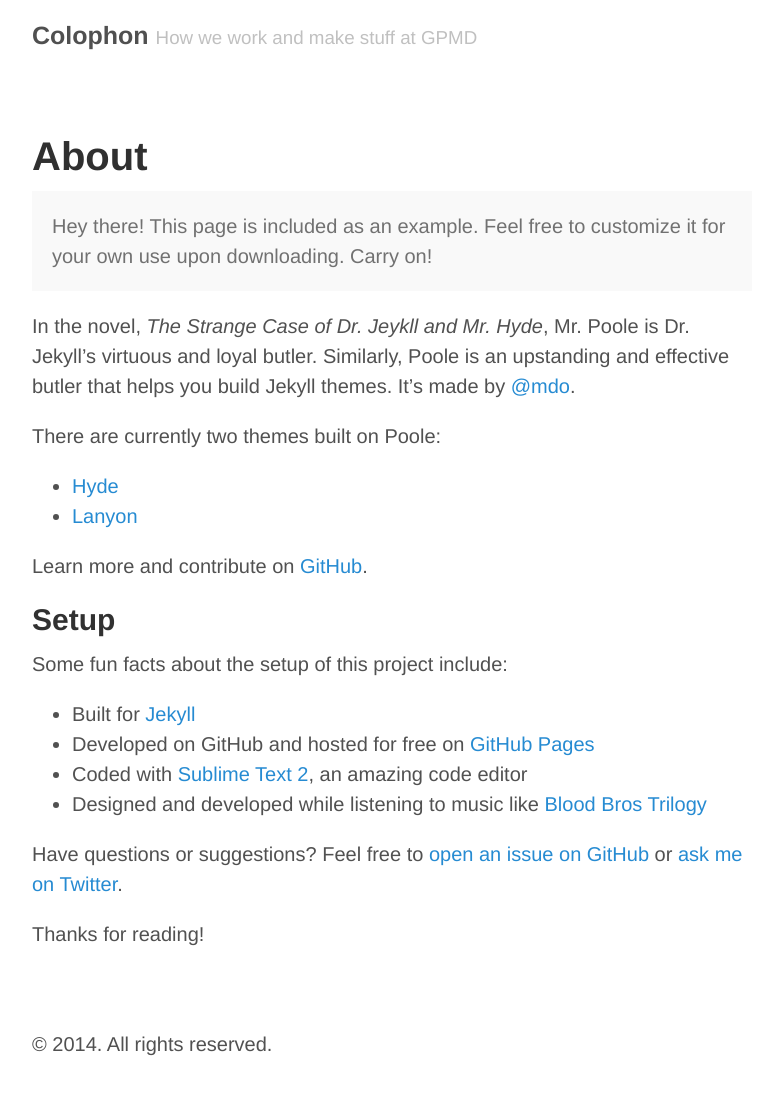
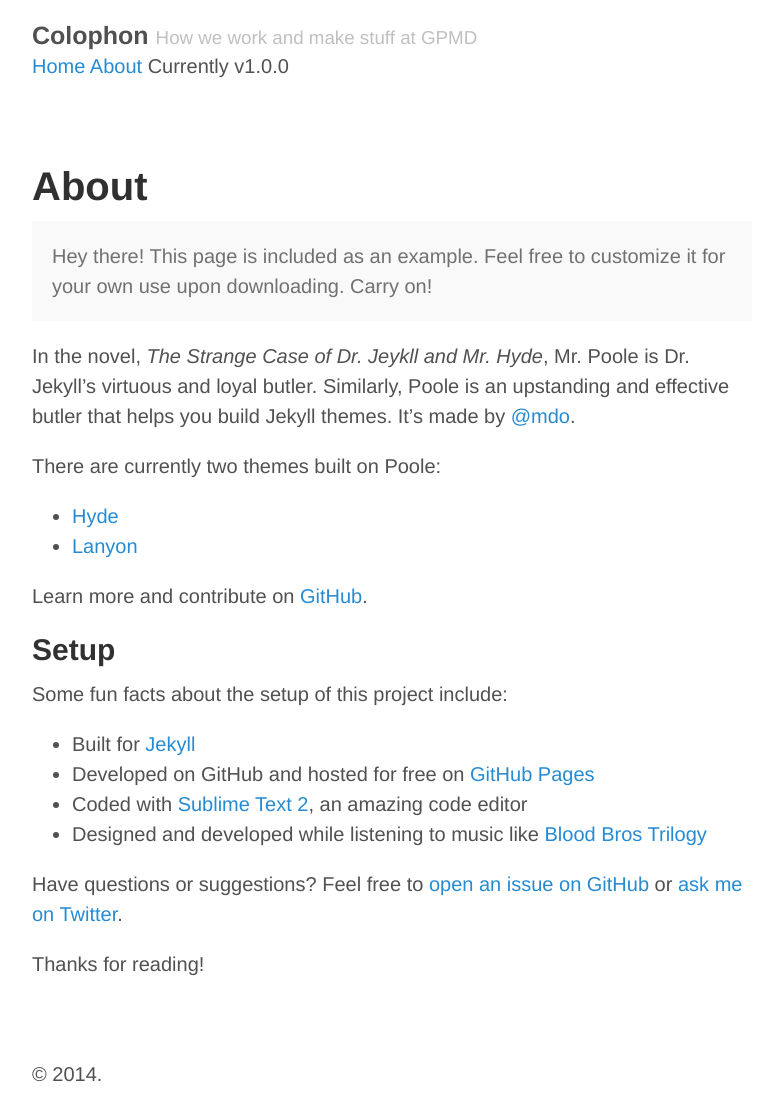
Before and after one commit to gpmd/playbook, a Jekyll site: the page built from about.md, in a window 1280 px wide. Shown: the whole page, without its empty margins (248-1021 px from the left). Built offline with Jekyll 4.4.1, drawn with Linux system fonts in a browser that asks for light colours; Markdown is read by kramdown in place of the engine named in the settings; before the commit the page ends 1079 px from its top, so only the background shows below that.

Commit message:
Added typekit code to head and nav include to default layout

```diff
--- a/_includes/head.html
+++ b/_includes/head.html
@@ -23,4 +23,15 @@
 
   <!-- RSS -->
   <link rel="alternate" type="application/rss+xml" title="RSS" href="/atom.xml">
+
+  <!-- Webfonts -->
+  <script type="text/javascript">
+    (function(d) {
+      var config = {
+        kitId: 'khk0xjl',
+        scriptTimeout: 3000
+      },
+      h=d.documentElement,t=setTimeout(function(){h.className=h.className.replace(/\bwf-loading\b/g,"")+" wf-inactive";},config.scriptTimeout),tk=d.createElement("script"),f=false,s=d.getElementsByTagName("script")[0],a;h.className+=" wf-loading";tk.src='//use.typekit.net/'+config.kitId+'.js';tk.async=true;tk.onload=tk.onreadystatechange=function(){a=this.readyState;if(f||a&&a!="complete"&&a!="loaded")return;f=true;clearTimeout(t);try{Typekit.load(config)}catch(e){}};s.parentNode.insertBefore(tk,s)
+    })(document);
+  </script>
 </head>
--- a/_layouts/default.html
+++ b/_layouts/default.html
@@ -11,13 +11,14 @@
           <a href="/" title="Home">{{ site.title }}</a>
           <small>{{ site.tagline }}</small>
         </h3>
+        {% include nav.html %}
       </div>
 
       {{ content }}
 
       <div class="footer">
         <p>
-          &copy; {{ site.time | date: '%Y' }}. All rights reserved.
+          &copy; {{ site.time | date: '%Y' }}.
         </p>
       </div>
     </div>
```
